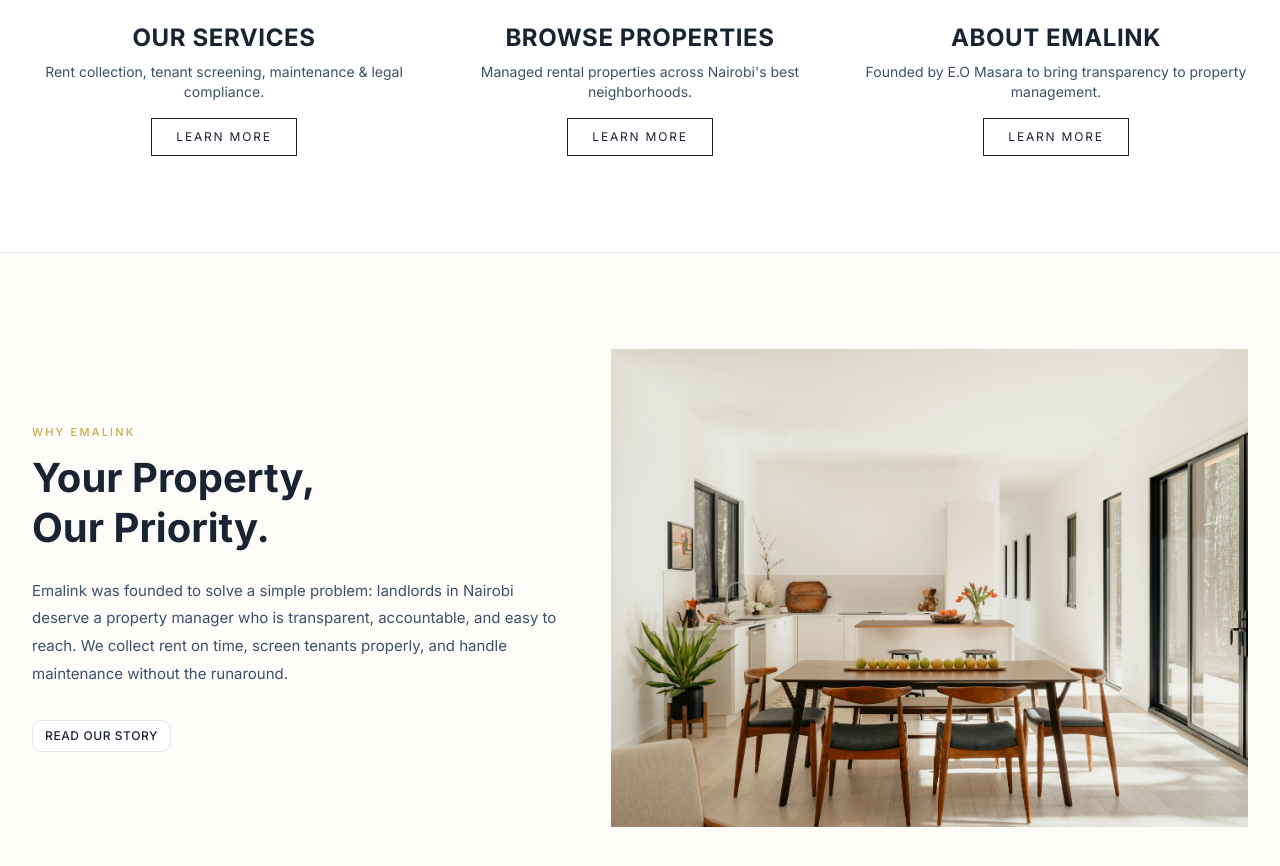
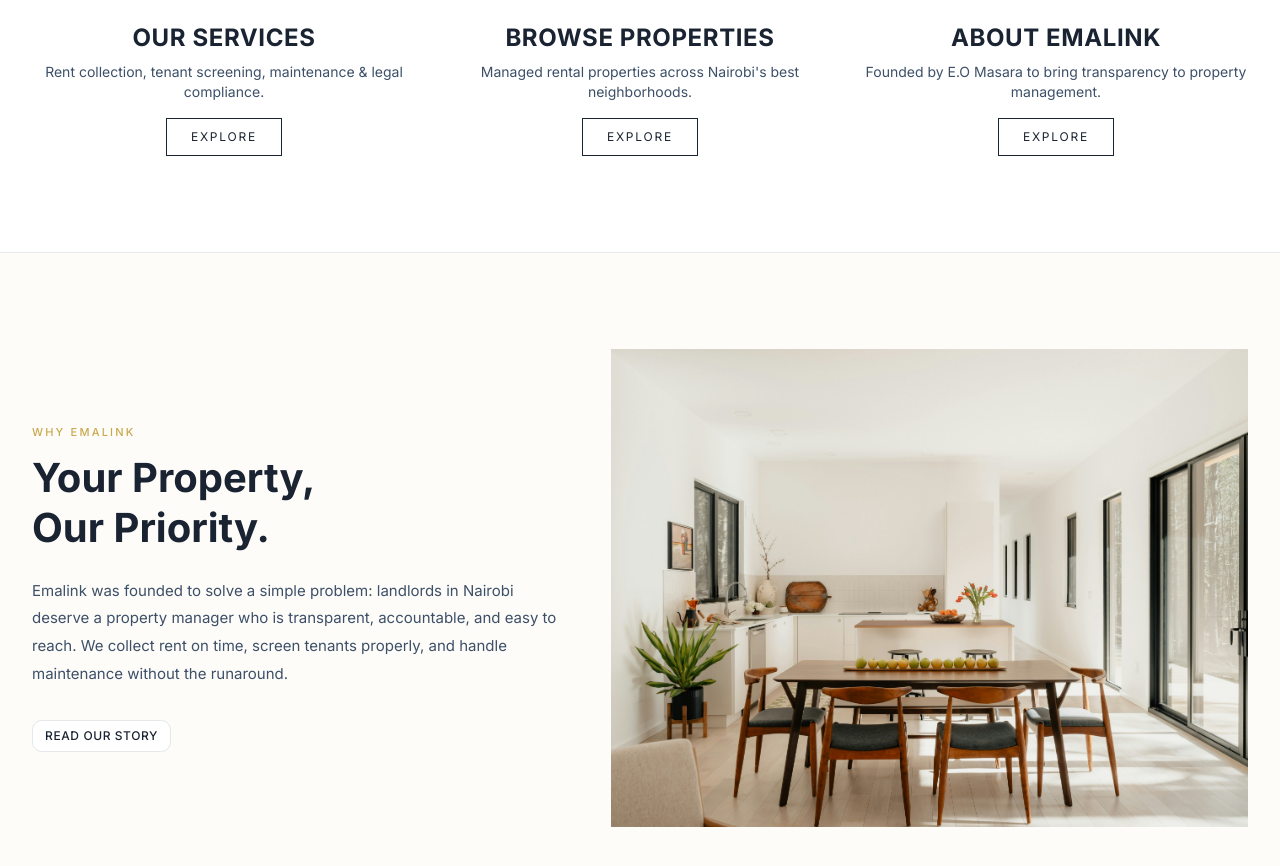
Before and after one commit to mungasteve/emalink-rental-management, a Next.js app: page / in a window 1280 px wide. Shown: the part 1186-2052 px from the top of the page. Built offline with nearby package versions, Linux system fonts and the light colour scheme; no server answers.

Commit message:
fix: uniform CTA verb — all homepage cards now say 'Explore'

```diff
--- a/src/app/page.tsx
+++ b/src/app/page.tsx
@@ -68,7 +68,7 @@
                 </p>
                 <div className="text-center">
                   <span className="inline-block border border-navy-800 text-navy-800 text-xs uppercase tracking-[0.15em] px-6 py-2.5 group-hover:bg-navy-800 group-hover:text-white transition-colors">
-                    Learn More
+                    Explore
                   </span>
                 </div>
               </Link>
```
